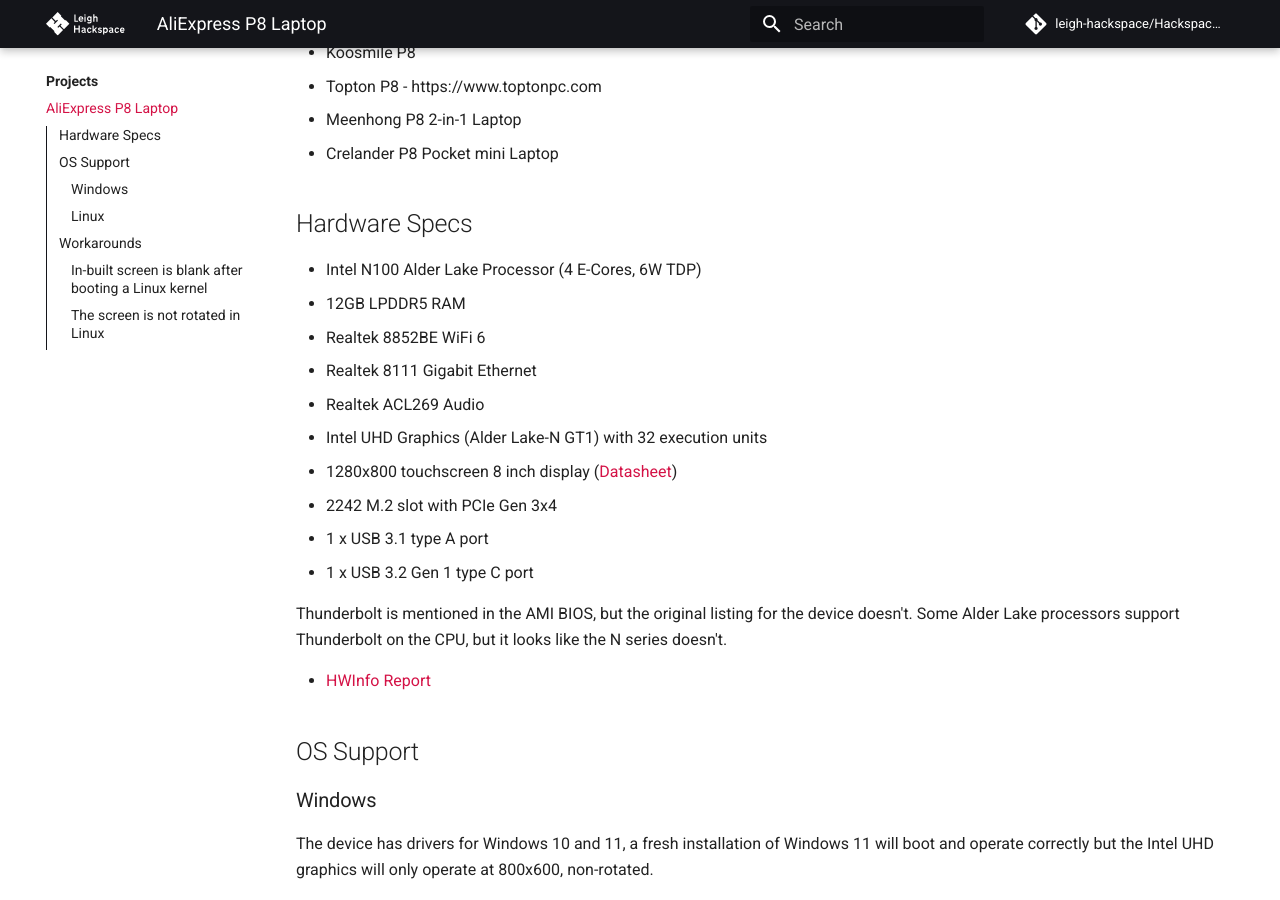
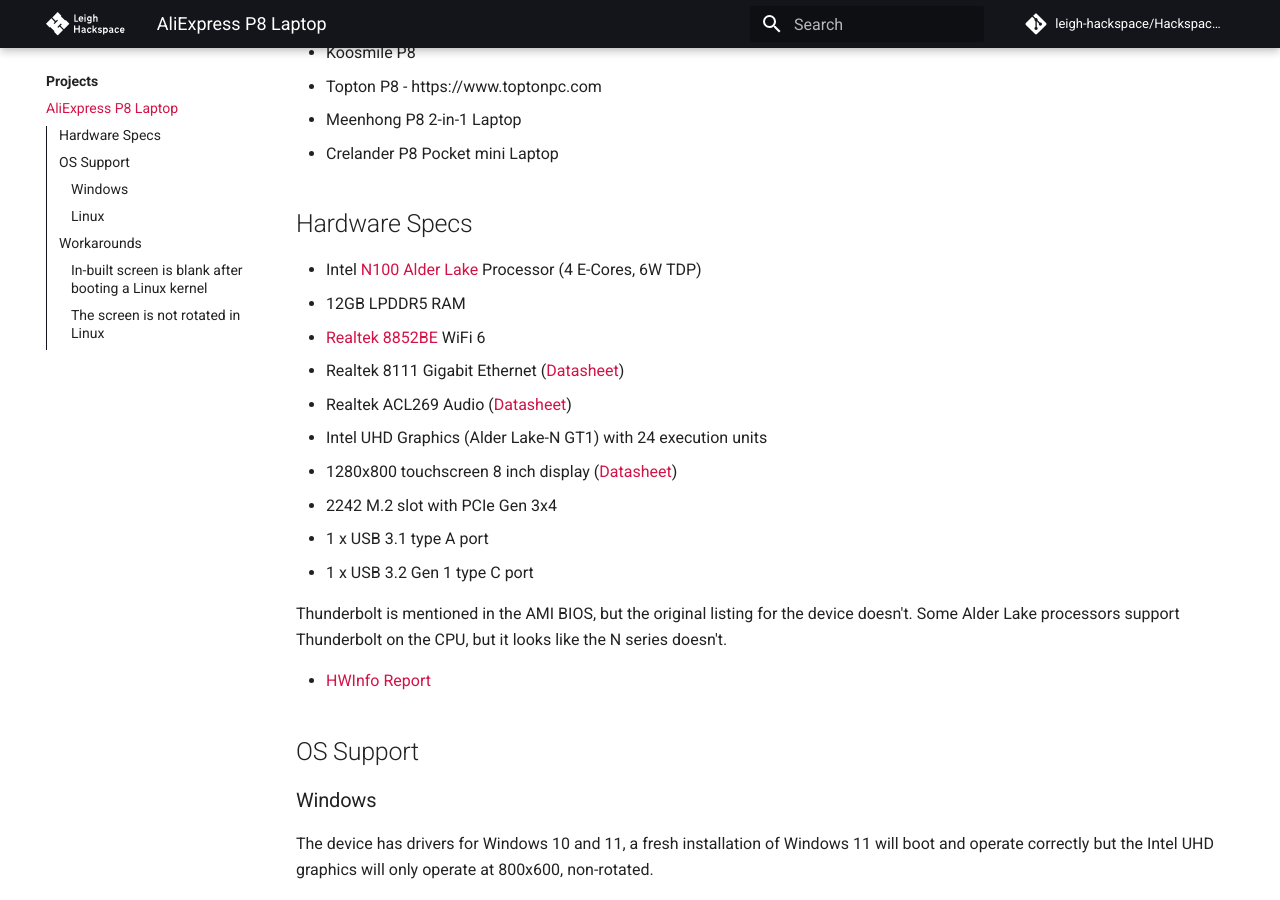
Before and after one commit to leigh-hackspace/HackspaceWiki, an MkDocs documentation site: the page built from docs/projects/aliexpress_p8/index.md, in a window 1280 px wide and 900 px high, scrolled down 338 px. Built offline with MkDocs 1.6.1 and Material for MkDocs 9.7.7, drawn with Linux system fonts in a browser that asks for light colours; comment, search, counter and statistics services are not loaded; the version menu is left out.

Commit message:
Add datasheets

```diff
--- a/docs/projects/aliexpress_p8/index.md
+++ b/docs/projects/aliexpress_p8/index.md
@@ -13,12 +13,12 @@
 
 ## Hardware Specs
 
-* Intel N100 Alder Lake Processor (4 E-Cores, 6W TDP)
+* Intel [N100 Alder Lake](https://ark.intel.com/content/www/us/en/ark/products/231803/intel-processor-n100-6m-cache-up-to-3-40-ghz.html) Processor (4 E-Cores, 6W TDP)
 * 12GB LPDDR5 RAM
-* Realtek 8852BE WiFi 6
-* Realtek 8111 Gigabit Ethernet
-* Realtek ACL269 Audio
-* Intel UHD Graphics (Alder Lake-N GT1) with 32 execution units
+* [Realtek 8852BE](https://techinfodepot.shoutwiki.com/wiki/Realtek_RTL8852BE_Combo_Module) WiFi 6
+* Realtek 8111 Gigabit Ethernet ([Datasheet](specs/RTL8111.PDF))
+* Realtek ACL269 Audio ([Datasheet](specs/ALC269_RealtekMicroelectronics.pdf))
+* Intel UHD Graphics (Alder Lake-N GT1) with 24 execution units
 * 1280x800 touchscreen 8 inch display ([Datasheet](specs/lcd_panel.pdf))
 * 2242 M.2 slot with PCIe Gen 3x4
 * 1 x USB 3.1 type A port
```
Also changed, not shown: 2 other files.
